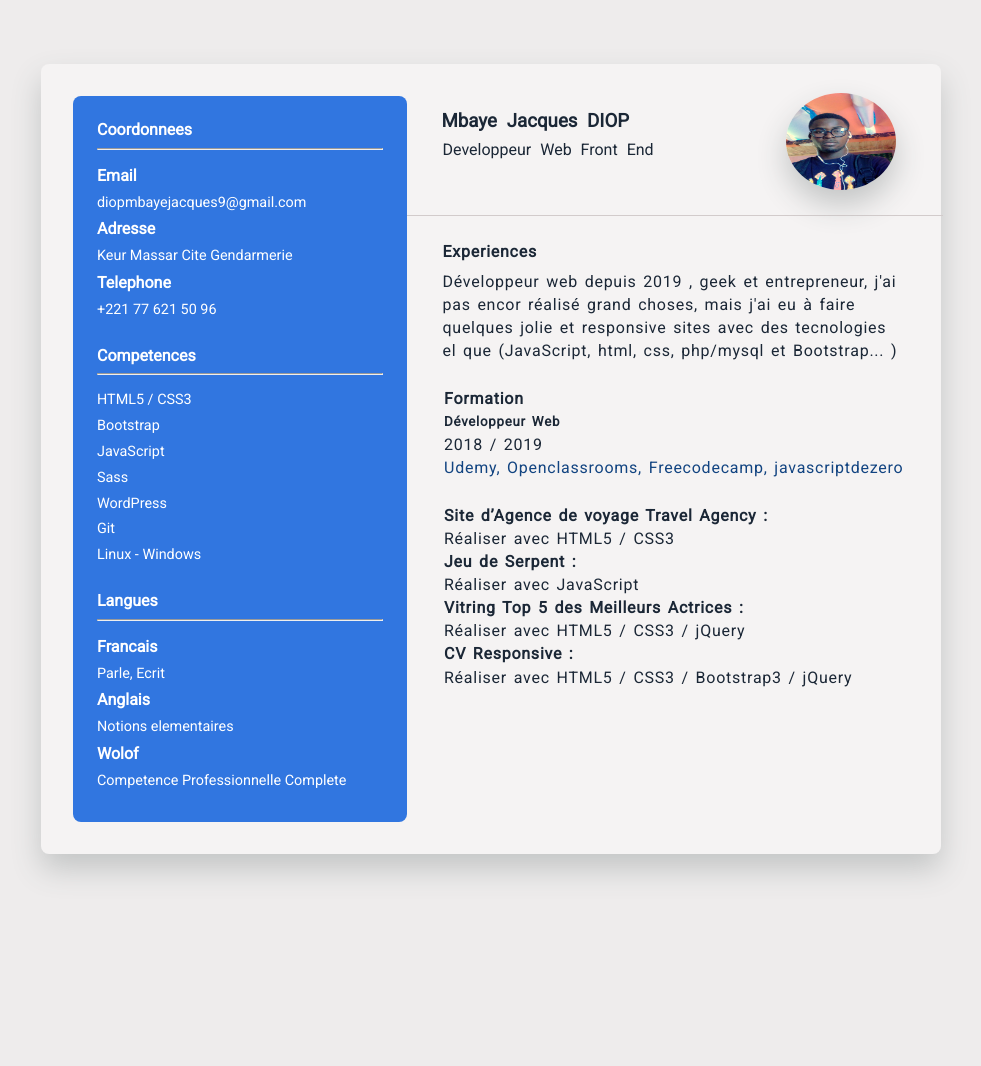
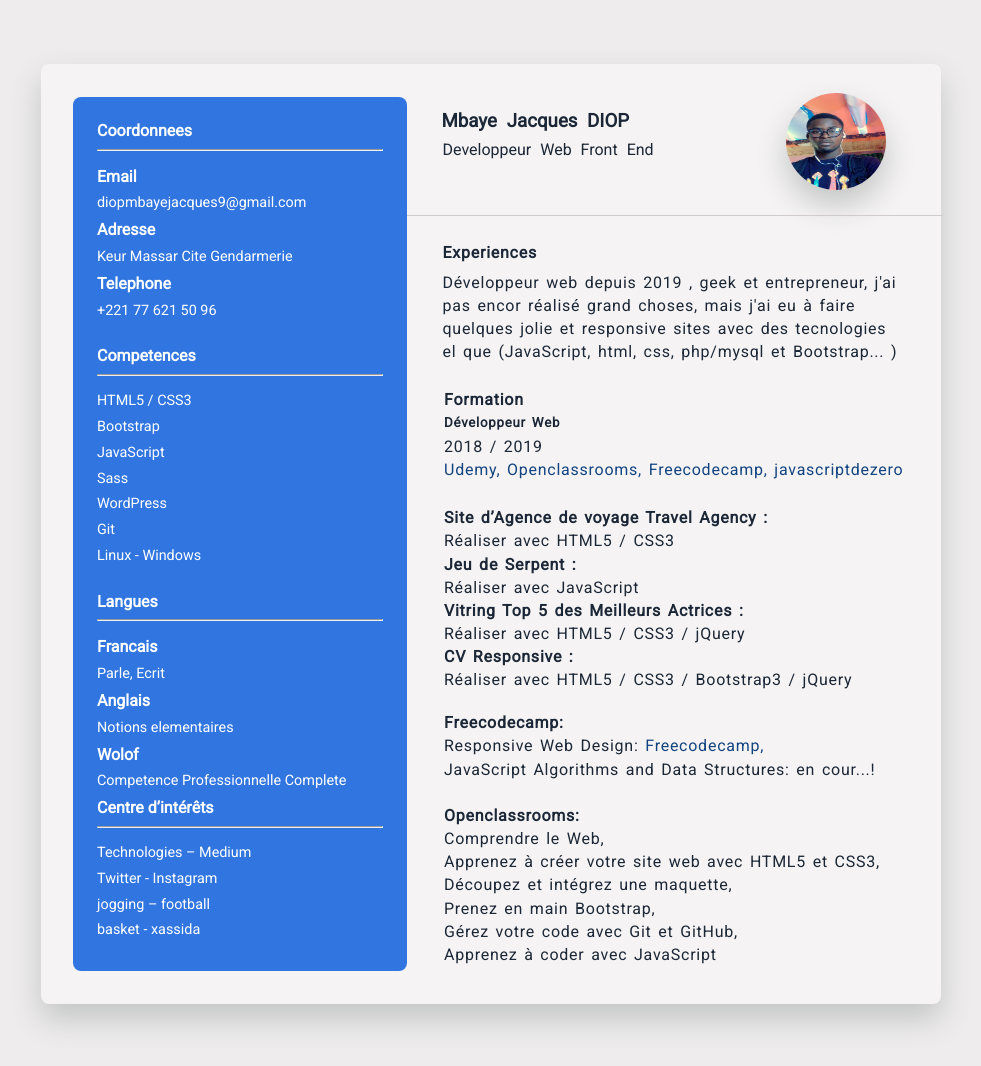
Before and after one commit to MJ-diop/MJD_CV, a website: page index.html in a window 1280 px wide. Shown: the whole page, without its empty margins (149-1130 px from the left). Before the commit the page ends 918 px from the top, so only its background shows below. Drawn offline with Linux system fonts and the light colour scheme.

Commit message:
section certification-cour: done

```diff
--- a/index.html
+++ b/index.html
@@ -45,6 +45,15 @@
             <p>Notions elementaires</p>
             <h4>Wolof</h4>
             <p>Competence Professionnelle Complete</p>
+          </section>
+          <!-- LANGUES -->
+          <section class="rs-ct">
+            <h4>Centre d’intérêts</h4>
+            <hr />
+            <p>Technologies – Medium</p>
+            <p>Twitter - Instagram</p>
+            <p>jogging – football</p>
+            <p>basket - xassida</p>
           </section>
         </div>
         <!-- END OF THE BLUE-SECTION -->
@@ -101,6 +110,32 @@
         <span>Réaliser avec HTML5 / CSS3 / Bootstrap3 / jQuery</span>
       </section>
       <!-- END OF THE projets-ped section -->
+      <section class="certification-cour">
+        <div class="fcc">
+          <h4>Freecodecamp:</h4>
+          <p>
+            Responsive Web Design:
+            <a
+              class="cf"
+              href="https://www.freecodecamp.org/certification/mjd/responsive-web-design"
+              target="blank"
+              >Freecodecamp,</a
+            >
+          </p>
+          <p>JavaScript Algorithms and Data Structures: en cour...!</p>
+        </div>
+        <br />
+        <div class="opc">
+          <h4>Openclassrooms:</h4>
+          <p>Comprendre le Web,</p>
+          <p>Apprenez à créer votre site web avec HTML5 et CSS3,</p>
+          <p>Découpez et intégrez une maquette,</p>
+          <p>Prenez en main Bootstrap,</p>
+          <p>Gérez votre code avec Git et GitHub,</p>
+          <p>Apprenez à coder avec JavaScript</p>
+        </div>
+      </section>
+      <!-- END OF THE certification-cour section -->
     </main>
 
     <script src="src/js/main.js"></script>
--- a/src/scss/main.scss
+++ b/src/scss/main.scss
@@ -9,15 +9,18 @@
   margin: 0;
 }
 
+html {
+  background: $gray-color;
+}
+
 body {
   font-family: 'Roboto', sans-serif;
-  background: $gray-color;
 }
 
 main {
   width: calc(100% - 100px);
   max-width: 900px;
-  max-height: 90%;
+  height: 940px;
   padding: 2em;
   margin-left: auto;
   margin-right: auto;
@@ -83,7 +86,7 @@ main {
         left: -36.9062px;
         position: relative;
         top: 35px;
-        width: 110px;
+        width: 100px;
         height: 97px;
         border-radius: 50%;
         box-shadow: 0px 15px 30px #c3c5c5;
@@ -109,7 +112,7 @@ main {
   }
   .formation {
     float: right;
-    margin-top: -435px;
+    margin-top: -583px;
     width: 465px;
     word-spacing: 2px;
     line-height: 23.15px;
@@ -128,11 +131,30 @@ main {
 
   .projets-ped {
     float: right;
-    margin-top: -318px;
+    margin-top: -465px;
     width: 465px;
     word-spacing: 2px;
     line-height: 23.15px;
     letter-spacing: 0.75px;
     color: rgb(27, 39, 54);
   }
+
+  .certification-cour {
+    float: right;
+    margin-top: -260px;
+    width: 465px;
+    word-spacing: 2px;
+    line-height: 23.15px;
+    letter-spacing: 0.75px;
+    color: rgb(27, 39, 54);
+
+    .cf {
+      text-decoration: none;
+      color: rgb(18, 68, 129);
+
+      &:hover {
+        color: #3176e0;
+      }
+    }
+  }
 }
```
Also changed, not shown: src/css/main.css.
